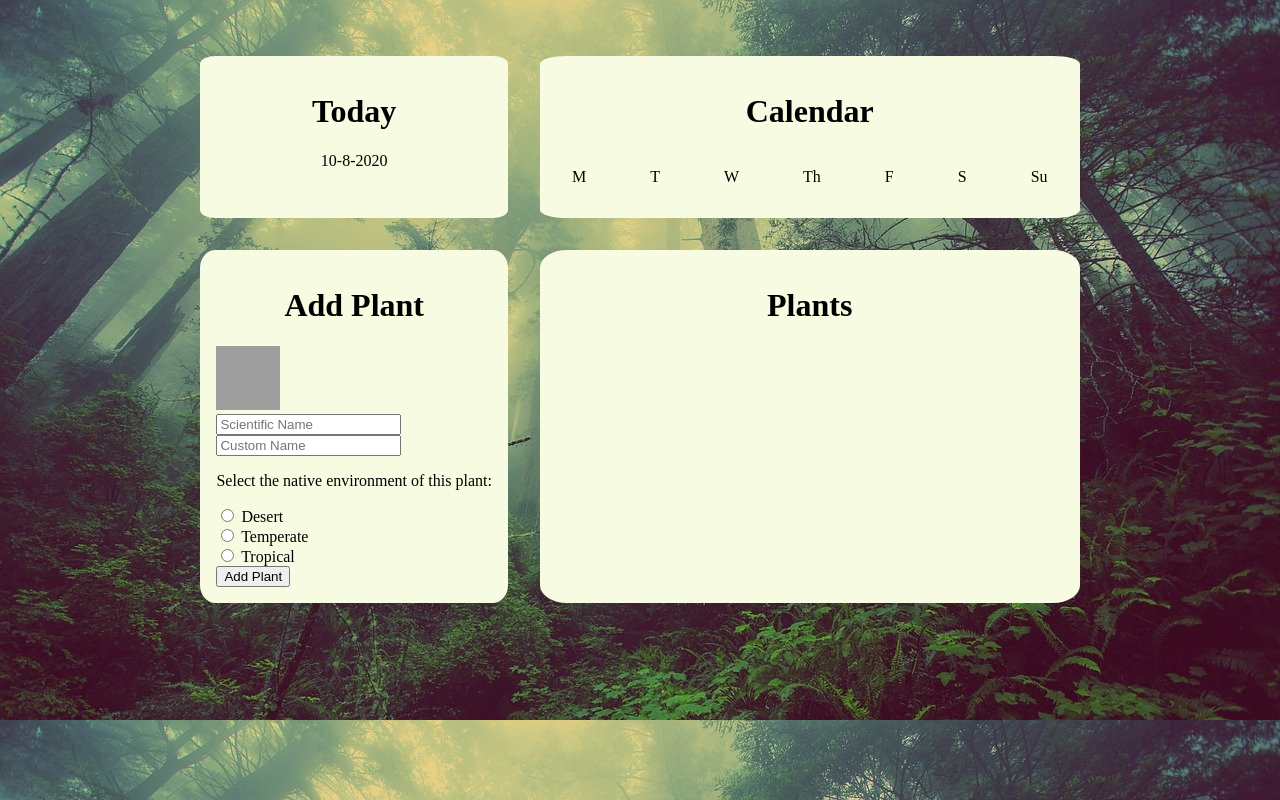
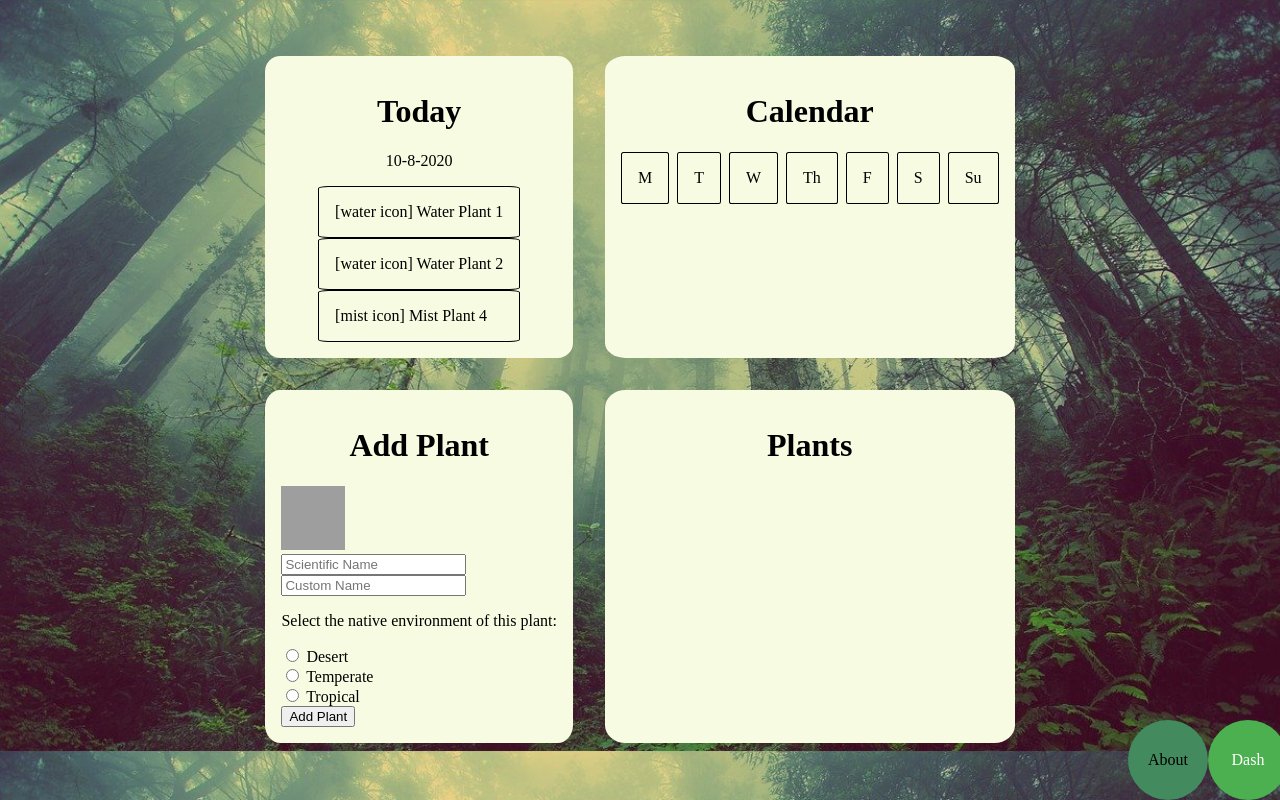
Before and after one commit to TB0x0/HCIPlantApp, a plain HTML site: page public/pages/template.html in a window 1280 px wide. Drawn offline with Linux system fonts and the light colour scheme; grey boxes are pictures that could not be loaded.

Commit message:
added today js code

```diff
--- a/css/custom.css
+++ b/public/css/custom.css
@@ -19,16 +19,19 @@ h1 {
 }
 .calendar {
   display: grid;
-  grid-gap: 2em;
+  grid-gap: .5em;
   grid-template-columns: auto auto auto auto auto auto auto;
   justify-content: center;
 }
 
 .calendar-item {
   background-color: #F7FBE1;
+  border: 1px solid black;
+  border-radius: 5%;
   padding: 1em;
 }
-@media screen and (max-width: 1000px) {
+
+@media(max-width: 800px) {
   .grid-container {
     display: grid;
     grid-gap: 2em;
@@ -36,13 +39,14 @@ h1 {
     justify-content: center;
   }
 }
-
+@media(min-width: 801px) {
 .grid-container {
   display: grid;
   padding-top: 3em;
   grid-gap: 2em;
   grid-template-columns: auto auto;
   justify-content: center;
+}
 }
 
 .grid-item {
@@ -100,3 +104,16 @@ h1 {
 .text-center {
   text-align: center;
 }
+
+.today {
+  display: grid;
+  grid-template-columns: auto;
+  justify-content: center;
+}
+
+.today-item {
+  background-color: #F7FBE1;
+  padding: 1em;
+  border: 1px solid black;
+  border-radius: 5%;
+}
--- a/pages/template.html
+++ b/public/pages/template.html
@@ -10,20 +10,21 @@
 
 <body>
 
-<!-- Navigation Menu
+<!-- Navigation Menu -->
 <div class="menu">
   <a href="#" class="active">Dash</a>
-  <a href="#">Calendar</a>
-  <a href="#">Plants</a>
+  <a href="#">About</a>
 </div>
- End Navigation Menu -->
+<!-- End Navigation Menu -->
 
 <div class="grid-container">
   <div class="grid-item">
     <h1>Today</h1>
     <p id="date" class="text-center"></p>
     <div class="today">
-      <div class="today-item"></div>
+      <div class="today-item" name="today">[water icon] Water Plant 1</div>
+      <div class="today-item" name="today">[water icon] Water Plant 2</div>
+      <div class="today-item" name="today">[mist icon] Mist Plant 4</div>
     </div>
   </div>
 
```
Also changed, not shown: public/js/todayapplet.js (added, +10 -0 lines), public/js/showdate.js (renamed from js/showdate.js), public/pages/addplant.html (added), public/pages/calendar.html (added), public/pages/plantview.html (added), public/res/forestbg.jpg (renamed from res/forestbg.jpg).
